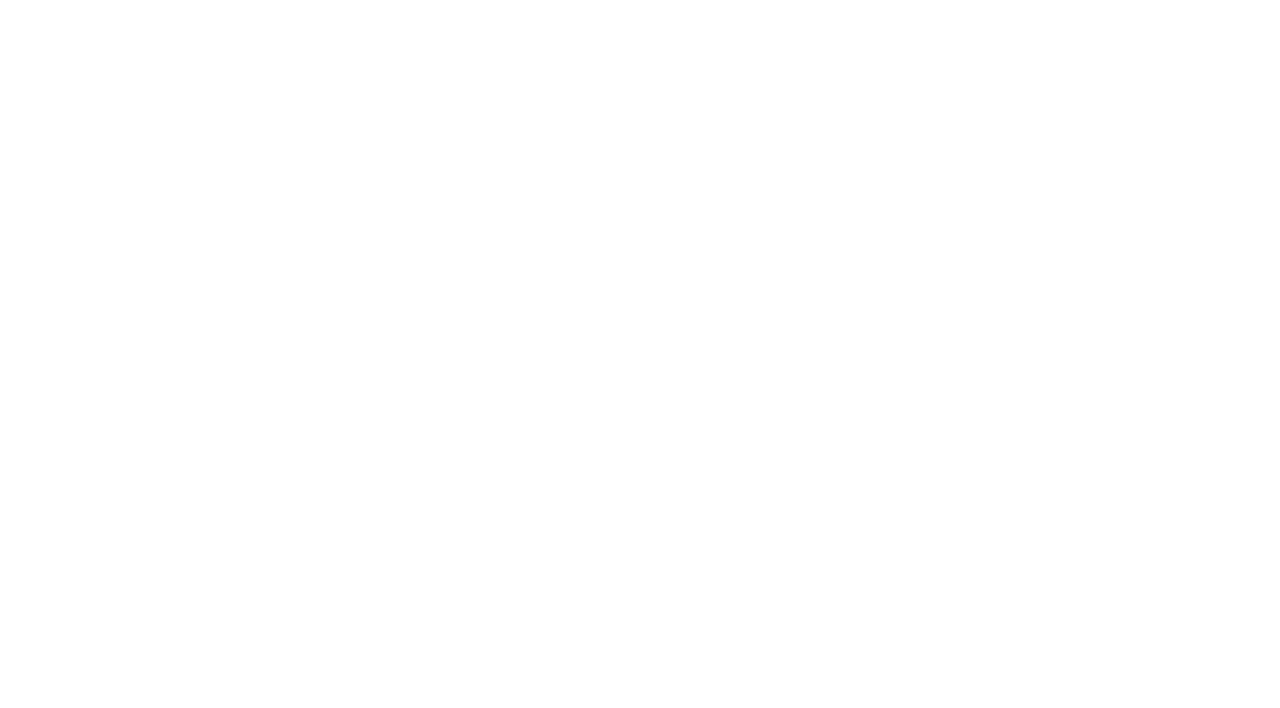
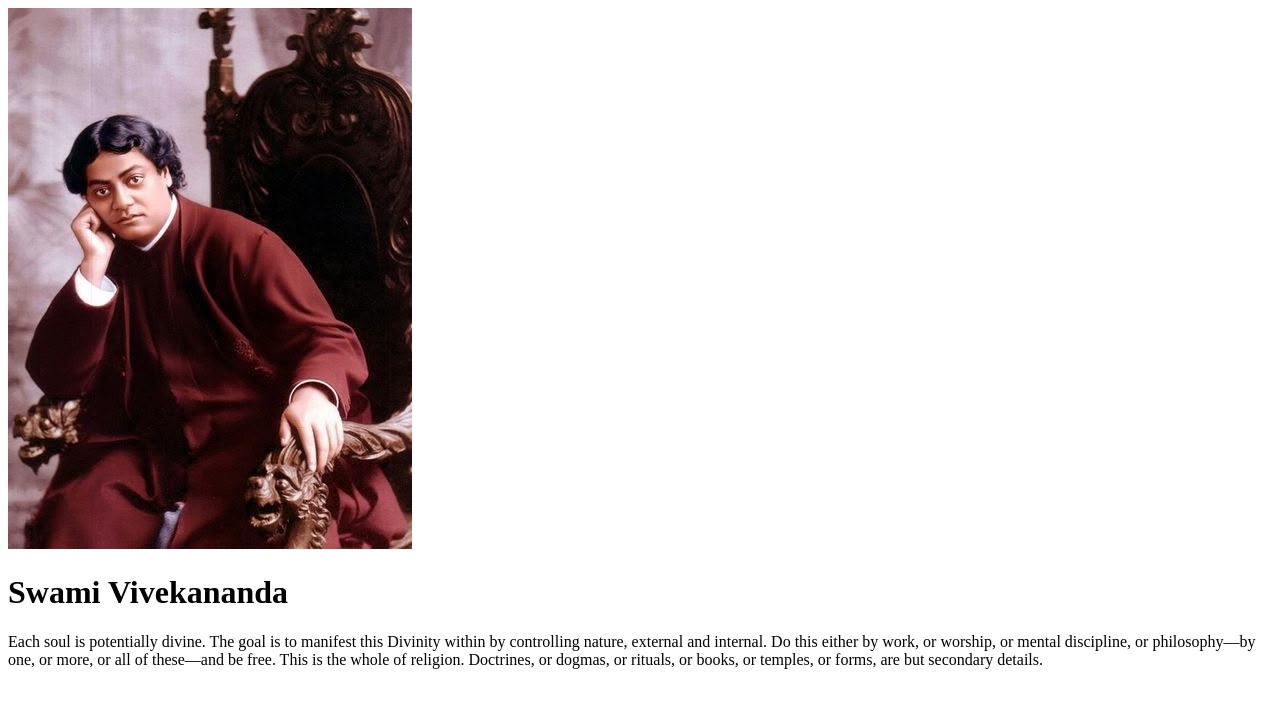
Before and after one commit to dchak2023/Motivational-movie, a plain HTML site: page index.html in a window 1280 px wide. Drawn offline with Linux system fonts and the light colour scheme.

Commit message:
Completed the html file

```diff
--- a/index.html
+++ b/index.html
@@ -6,6 +6,10 @@
     <title>Motivational Picture</title>
 </head>
 <body>
-
+    <div>
+    <img src="./Images/NATURE AND MAN _ SWAMI VIVEKANANDA.jpeg" alt="Picture of Swami VIVEKANANDA">
+    <h1>Swami Vivekananda</h1>
+    <p>Each soul is potentially divine. The goal is to manifest this Divinity within by controlling nature, external and internal. Do this either by work, or worship, or mental discipline, or philosophy—by one, or more, or all of these—and be free. This is the whole of religion. Doctrines, or dogmas, or rituals, or books, or temples, or forms, are but secondary details.</p>
+    </div>
 </body>
 </html>
```
